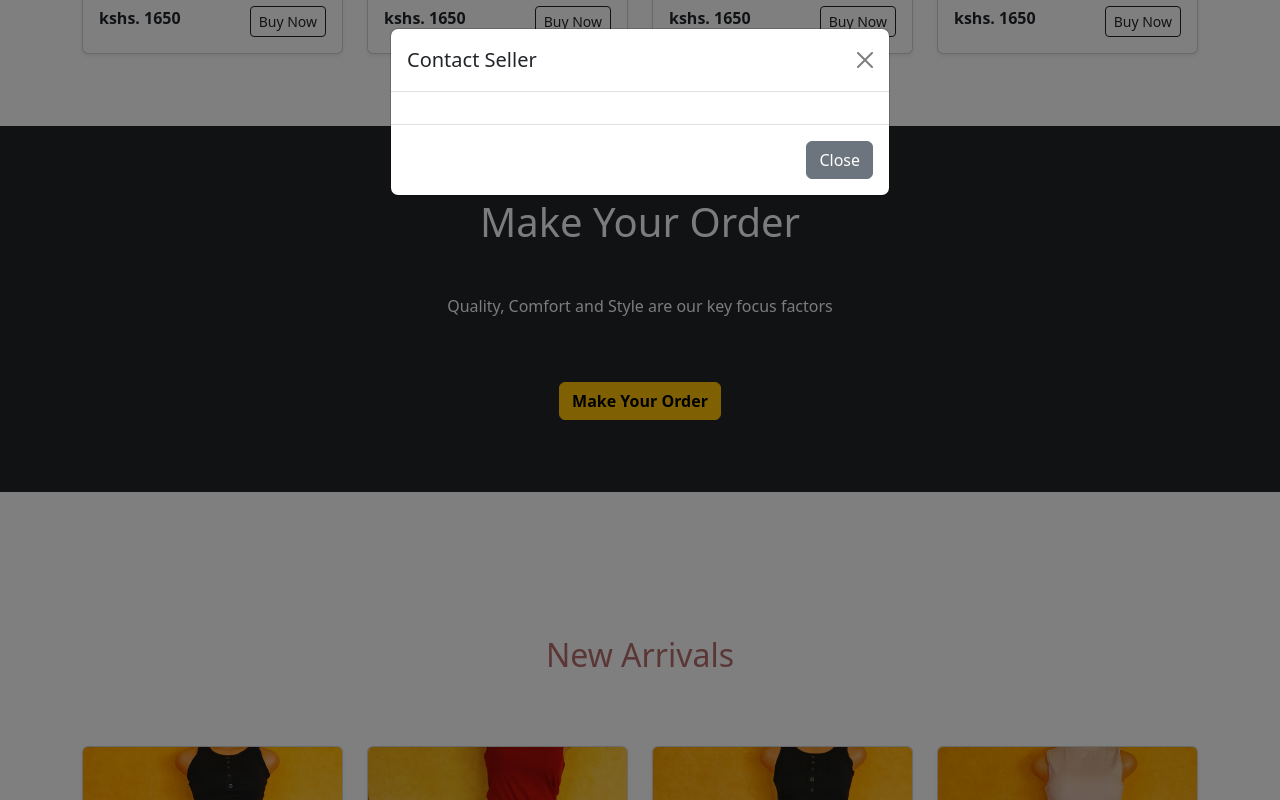
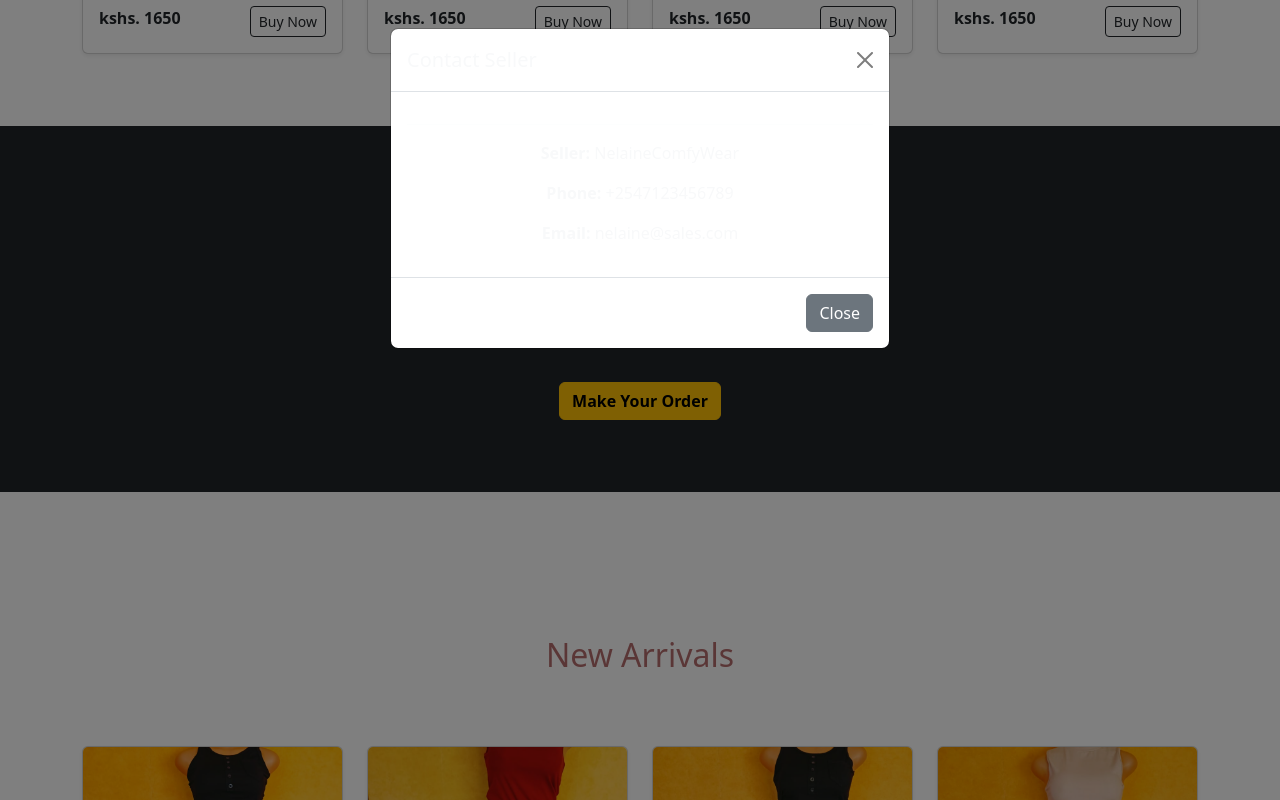
Before and after one commit to baggzburner/nelaine, a React (Vite) app: page / in a window 1280 px wide. Both pictures are taken after a click on the button "Make Your Order". Shown: the part 1229-2029 px from the top of the page. Built offline with nearby package versions, Linux system fonts and the light colour scheme.

Commit message:
cta update

```diff
--- a/src/components/Cta.jsx
+++ b/src/components/Cta.jsx
@@ -1,32 +1,32 @@
 import React from 'react'
 
-function Cta({ selectedProduct }) {
+function Cta() {
   return (
     <div className='bg-dark text-light text-center py-4'>
       <h1 className='my-5'>Make Your Order</h1>
       <p className='my-5'>Quality, Comfort and Style are our key focus factors</p>
 
-      {/* Button triggers modal */}
+      {/* Button triggers CTA modal */}
       <button
         className='btn btn-warning mt-3 mb-5 fw-bold'
         data-bs-toggle="modal"
-        data-bs-target="#contactModal"
+        data-bs-target="#ctaContactModal"   // updated ID
       >
         Make Your Order
       </button>
 
-      {/* Modal */}
+      {/* CTA Modal */}
       <div
         className="modal fade"
-        id="contactModal"
+        id="ctaContactModal"   // updated ID
         tabIndex="-1"
-        aria-labelledby="contactModalLabel"
+        aria-labelledby="ctaContactModalLabel"
         aria-hidden="true"
       >
         <div className="modal-dialog">
           <div className="modal-content">
             <div className="modal-header">
-              <h5 className="modal-title" id="contactModalLabel">
+              <h5 className="modal-title" id="ctaContactModalLabel">
                 Contact Seller
               </h5>
               <button
@@ -37,18 +37,10 @@ function Cta({ selectedProduct }) {
               ></button>
             </div>
             <div className="modal-body">
-              {selectedProduct ? (
-                <>
-                  <p><strong>Product:</strong> {selectedProduct.name}</p>
-                  <p><strong>Price:</strong> kshs. {selectedProduct.price}</p>
-                  <hr />
-                  <p><strong>Seller:</strong> NelaineComfyWear</p>
-                  <p><strong>Phone:</strong> +2547123456789</p>
-                  <p><strong>Email:</strong> nelaine@sales.com</p>
-                </>
-              ) : (
-                <p>Please select a product before ordering.</p>
-              )}
+              <hr />
+              <p><strong>Seller:</strong> NelaineComfyWear</p>
+              <p><strong>Phone:</strong> +2547123456789</p>
+              <p><strong>Email:</strong> nelaine@sales.com</p>
             </div>
             <div className="modal-footer">
               <button
```
